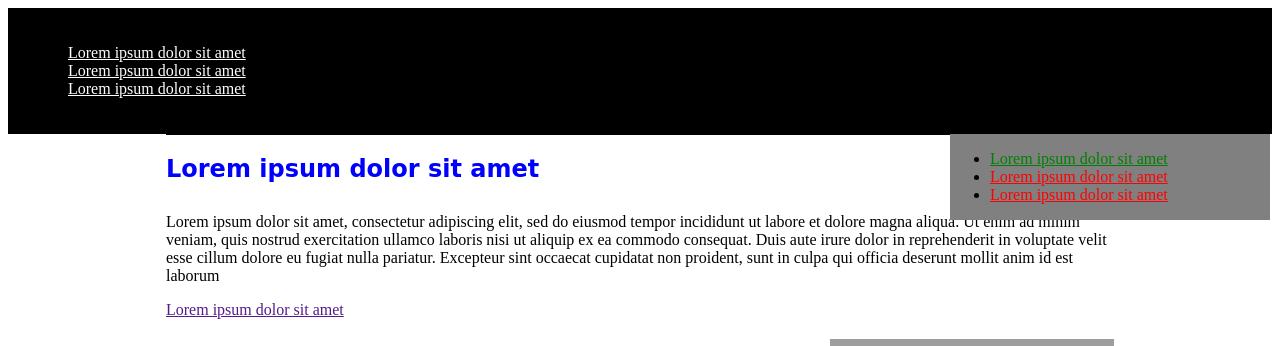
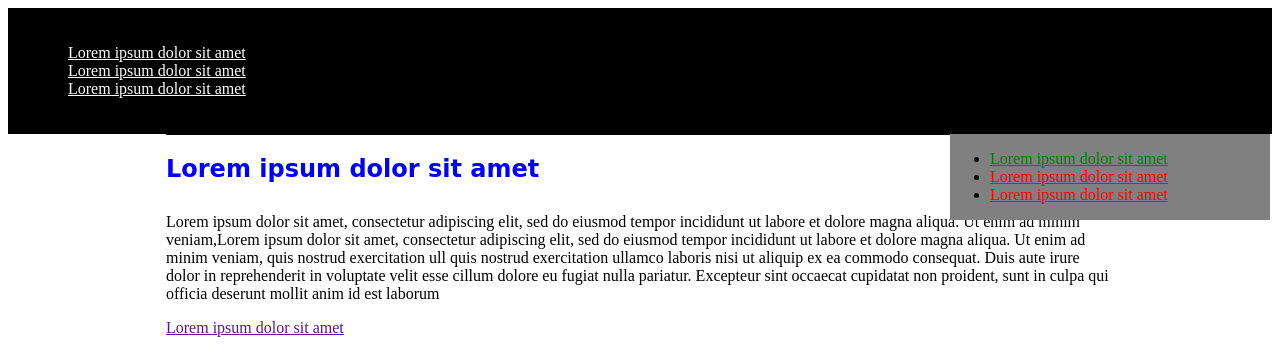
Before and after one commit to benedicteMARCHAND/CoursHTMLCSS, a plain HTML site: page main2.html in a window 1280 px wide. Shown: the top 346 px of the page. Drawn offline with Linux system fonts and the light colour scheme; grey boxes are pictures that could not be loaded; a web font is replaced by a local one.

Commit message:
Update main2.html

```diff
--- a/main2.html
+++ b/main2.html
@@ -30,16 +30,16 @@
 
       <section>
         <article>
-          <div class="textarticle">
+
           <h2>Lorem ipsum dolor sit amet</h2>
           <p>
-            Lorem ipsum dolor sit amet, consectetur adipiscing elit, sed do eiusmod tempor incididunt ut labore et dolore magna aliqua. Ut enim ad minim veniam, quis nostrud exercitation ullamco laboris nisi ut aliquip ex ea commodo consequat. Duis aute irure dolor in reprehenderit in voluptate velit esse cillum dolore eu fugiat nulla pariatur. Excepteur sint occaecat cupidatat non proident, sunt in culpa qui officia deserunt mollit anim id est laborum
+            Lorem ipsum dolor sit amet, consectetur adipiscing elit, sed do eiusmod tempor incididunt ut labore et dolore magna aliqua. Ut enim ad minim veniam,Lorem ipsum dolor sit amet, consectetur adipiscing elit, sed do eiusmod tempor incididunt ut labore et dolore magna aliqua. Ut enim ad minim veniam, quis nostrud exercitation ull  quis nostrud exercitation ullamco laboris nisi ut aliquip ex ea commodo consequat. Duis aute irure dolor in reprehenderit in voluptate velit esse cillum dolore eu fugiat nulla pariatur. Excepteur sint occaecat cupidatat non proident, sunt in culpa qui officia deserunt mollit anim id est laborum
           </p>
           <a href="">Lorem ipsum dolor sit amet</a><br />
-          </div>
-          <div class="imgarticle">
+
+
           <img width="500" src="https://cdn.futura-sciences.com/buildsv6/images/wide1920/1/8/2/182c0cf196_50167185_proprietaire-chat-min.jpg">
-          </div>
+
         </article>
 
         <article>
```
